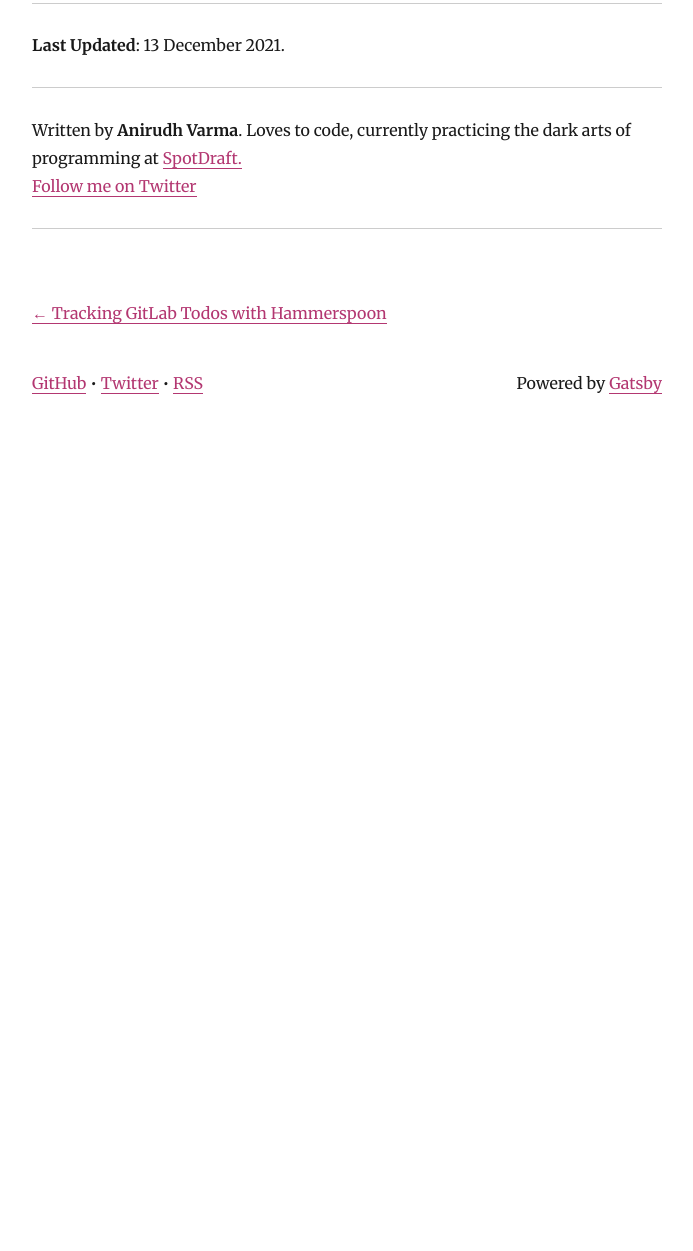
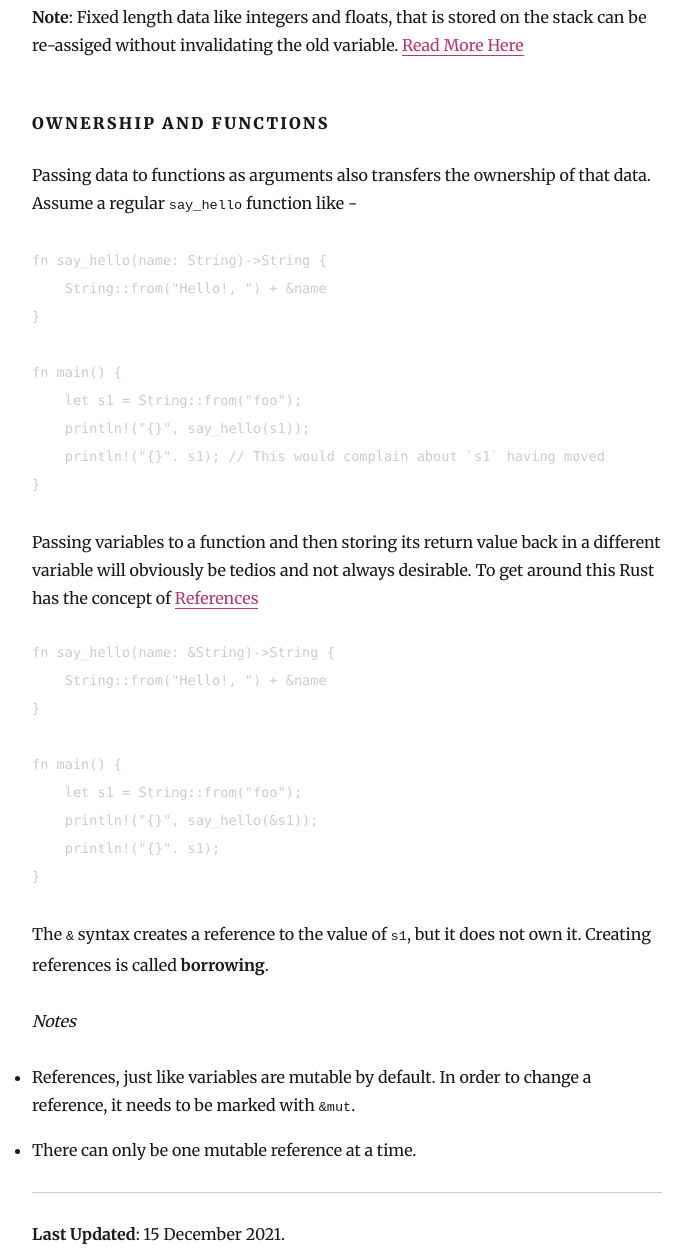
Before and after one commit to anirudhvarma12/undefined-blog, a Gatsby site: page /learning-rust/ in a window 1280 px wide. Shown: the part 7931-9182 px from the top of the page, without its empty margins (293-986 px from the left). Before the commit the page ends 8370 px from the top, so only its background shows below. Built offline with nearby package versions, Linux system fonts and the light colour scheme; Gatsby itself is replaced by a stand-in of ours; some packages are replaced by stand-ins of ours; code samples lack their colours.

Commit message:
learning-rust: references and borrowing

````diff
--- a/content/blog/learning-rust/index.md
+++ b/content/blog/learning-rust/index.md
@@ -218,6 +218,44 @@ In this case, Rust too copies the pointer to where "Hello" is stored, but does n
 
 As explained [here](https://doc.rust-lang.org/book/ch04-01-what-is-ownership.html#ways-variables-and-data-interact-move),  this is done so that `hello` only has one owner (s2) and when s2 goes out of scope, Rust can easily free up the memory.
 
+**Note**: Fixed length data like integers and floats, that is stored on the stack can be re-assiged without invalidating the old variable. [Read More Here](https://doc.rust-lang.org/book/ch04-01-what-is-ownership.html#stack-only-data-copy)
+
+#### Ownership and Functions
+Passing data to functions as arguments also transfers the ownership of that data. Assume a regular `say_hello` function like -
+
+```rust
+fn say_hello(name: String)->String {
+    String::from("Hello!, ") + &name
+}
+
+fn main() {
+    let s1 = String::from("foo");
+    println!("{}", say_hello(s1));
+    println!("{}". s1); // This would complain about `s1` having moved
+}
+```
+
+Passing variables to a function and then storing its return value back in a different variable will obviously be tedios and not always desirable. To get around this Rust has the concept of [References](https://doc.rust-lang.org/book/ch04-02-references-and-borrowing.html)
+
+```rust
+fn say_hello(name: &String)->String {
+    String::from("Hello!, ") + &name
+}
+
+fn main() {
+    let s1 = String::from("foo");
+    println!("{}", say_hello(&s1));
+    println!("{}". s1);
+}
+```
+
+The `&` syntax creates a reference to the value of `s1`, but it does not own it. Creating references is called **borrowing**.
+
+*Notes*
+- References, just like variables are mutable by default. In order to change a reference, it needs to be marked with `&mut`.
+- There can only be one mutable reference at a time.
+
+
 ---
 
-**Last Updated**: 13 December 2021.
+**Last Updated**: 15 December 2021.
````
